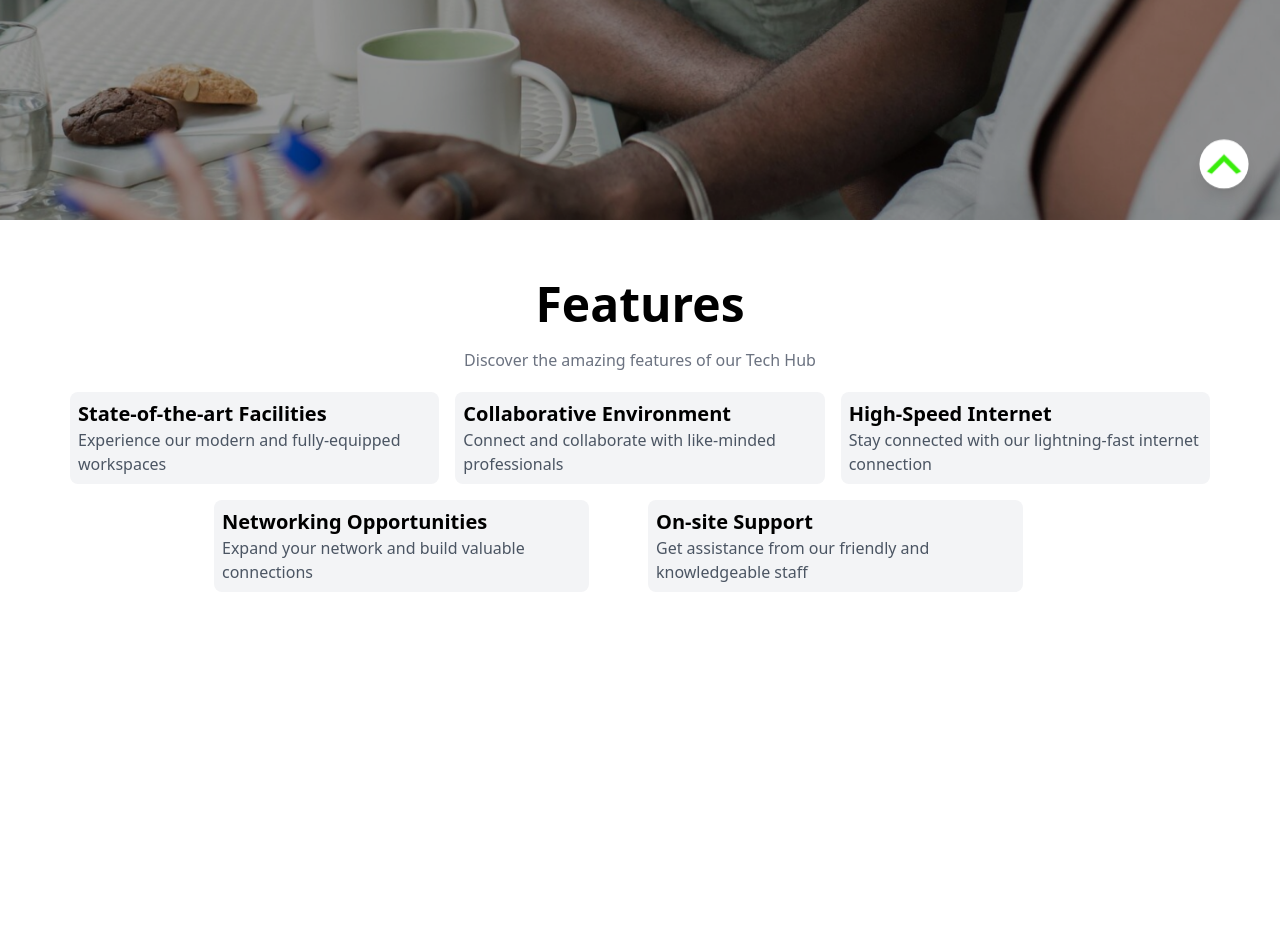
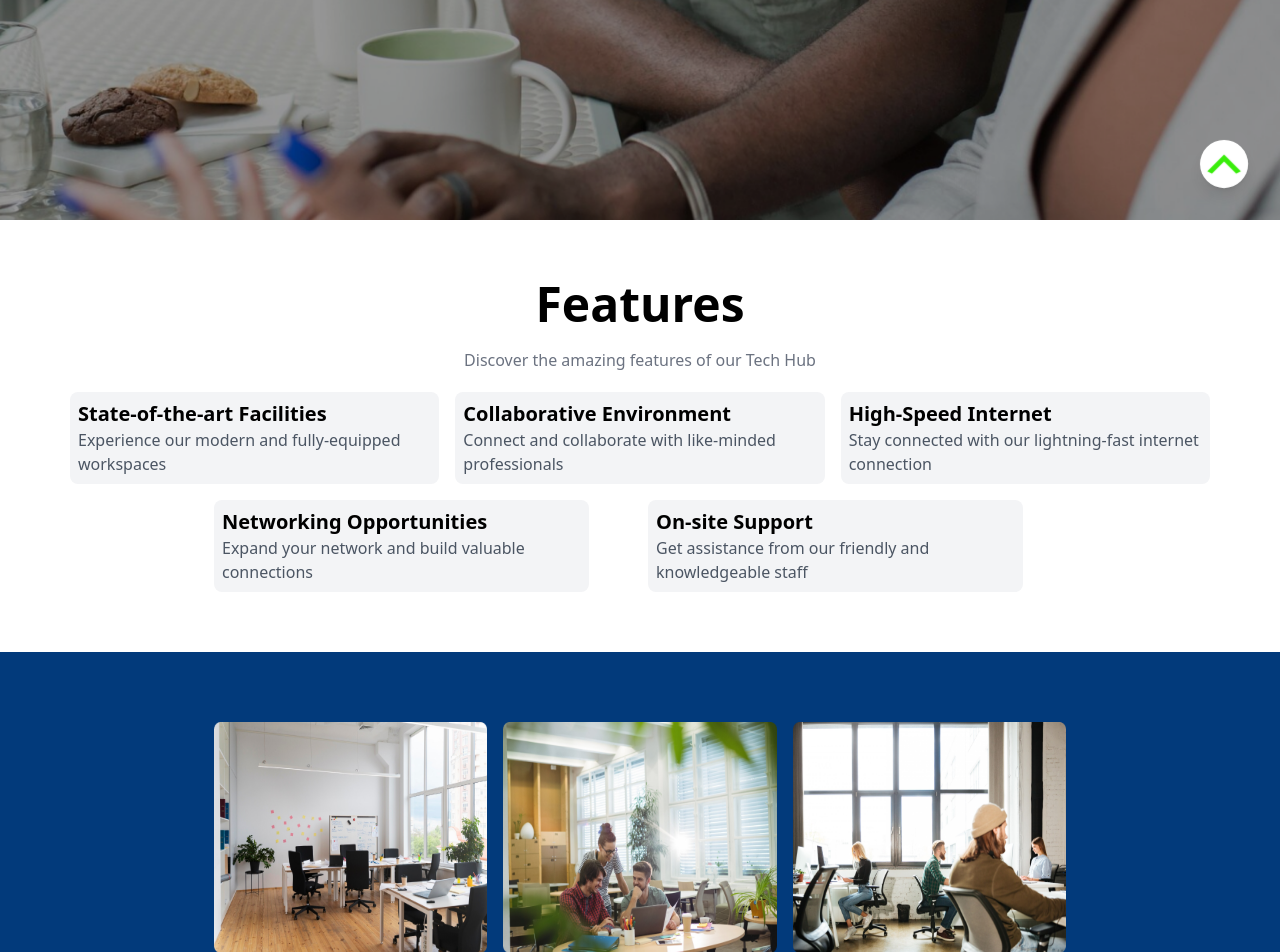
Before and after one commit to Vixs101/oasishub, a React (Vite) app: page / in a window 1280 px wide. Shown: the part 580-1532 px from the top of the page. Before the commit the page ends 1272 px from the top, so only its background shows below. Built offline with nearby package versions, Linux system fonts and the light colour scheme.

Commit message:
started working on the display section

```diff
--- a/src/Home.jsx
+++ b/src/Home.jsx
@@ -1,6 +1,6 @@
 import { useState } from "react";
 import NavBar from "./components/NavBar";
-import { features } from "./lib/constants";
+import { features, pictures } from "./lib/constants";
 
 function Home() {
   return (
@@ -51,8 +51,17 @@ function Home() {
       </section>
 
       {/* images */}
-      <section className="appwidth ">
-
+      <section className="appWidth pb-20 bg-[#023A7B] w-full h-screen flex flex-wrap gap-4 items-center justify-center">
+        {pictures.map((pic, index) => (
+          <div className="h-1/6 w-1/6">
+            <img
+              src={`/images/${pic.picture}.png`}
+              alt="A picture of the hub"
+              key={index}
+              className="w-full h-full"
+            />
+          </div>
+        ))}
       </section>
     </>
   );
--- a/src/index.css
+++ b/src/index.css
@@ -10,3 +10,7 @@ html, body {
 .appwidth {
   padding: 20px 70px;
 }
+
+.appWidth {
+  padding: 70px;
+}
--- a/src/lib/constants.jsx
+++ b/src/lib/constants.jsx
@@ -30,36 +30,47 @@ const features = [
 
 const pictures = [
     {
+        id:1,
         picture: 'pic1'
     },
     {
+        id:2,
         picture: 'pic2'
     },
     {
+        id:3,
         picture: 'pic3'
     },
     {
+        id:4,
         picture: 'pic4'
     },
     {
+        id:5,
         picture: 'pic5'
     },
     {
+        id:6,
         picture: 'pic6'
     },
     {
+        id:7,
         picture: 'pic7'
     },
     {
+        id:8,
         picture: 'pic8'
     },
     {
+        id:9,
         picture: 'pic9'
     },
     {
+        id:10,
         picture: 'pic10'
     },
     {
+        id:11,
         picture: 'pic11'
     },
 ]
--- a/tailwind.config.js
+++ b/tailwind.config.js
@@ -12,6 +12,12 @@ export default {
       animation: {
         pulseScale: "pulseScale 1.5s infinite",
       },
+      width: {
+        "1/6":"24%",
+      },
+      height: {
+        "1/6": "35%"
+      }
     },
   },
   plugins: [],
```
